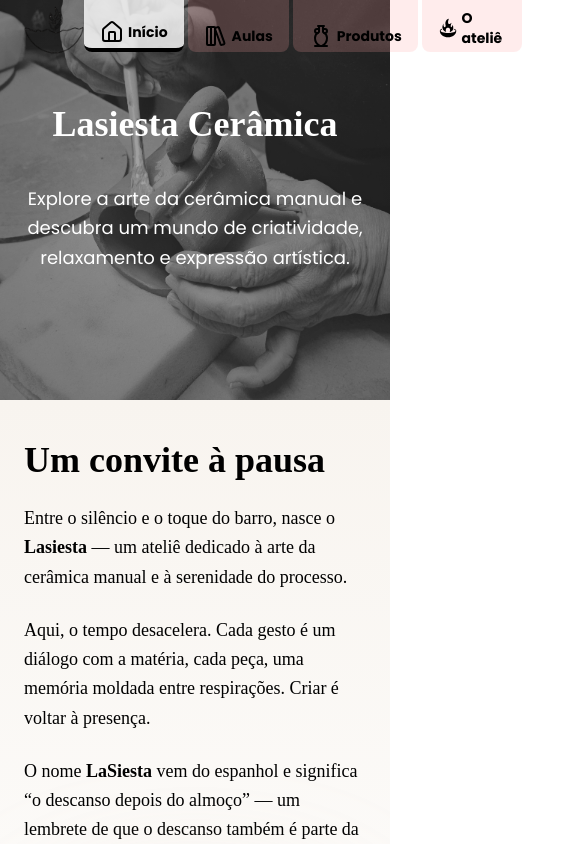
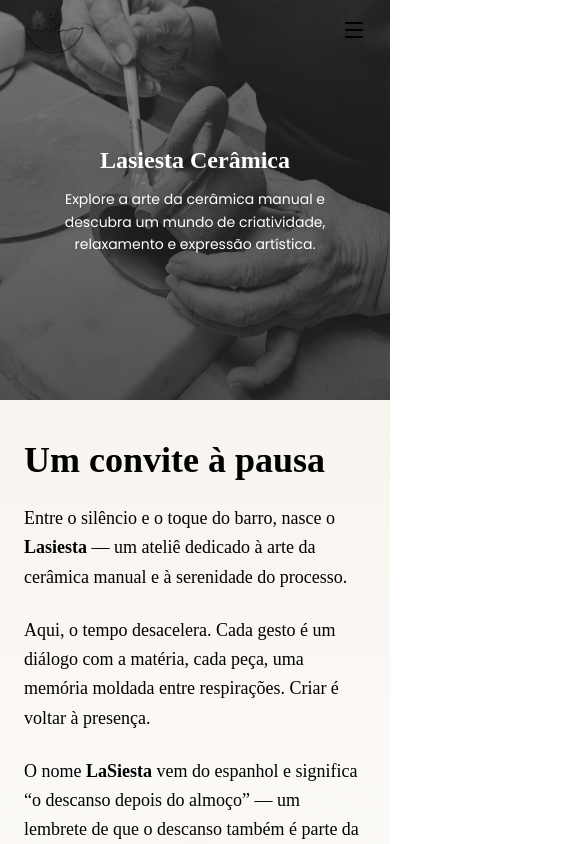
Before and after one commit to EduardoVBF/lasiesta_ceramica, a Next.js app in the folder lasiesta_web/: page / in a window 390 px wide. Shown: the top 844 px of the page, 580 px wide, since content can reach past the window. Built offline with nearby package versions, Linux system fonts and the light colour scheme; a web font is replaced by a local one.

Commit message:
novo menu mobile

```diff
--- a/lasiesta_web/src/app/(screens)/classes/page.tsx
+++ b/lasiesta_web/src/app/(screens)/classes/page.tsx
@@ -42,7 +42,7 @@ const plans = [
 
 export default function Classes() {
 	return (
-    <main className="flex min-h-screen flex-col items-center bg-bege-claro">
+		<main className="flex min-h-screen flex-col items-center bg-bege-claro overflow-x-hidden">
 			<HeaderWithBanner
 				src="/image/aula2pb.jpg"
 				alt="Aulas de Cerâmica"
@@ -52,7 +52,7 @@ export default function Classes() {
 			/>
 
 			{/* Planos de assinatura */}
-      <section className="w-full flex flex-col gap-10 mb-20 z-50 mt-5">
+			<section className="w-full flex flex-col gap-10 mb-20 mt-5">
 				{plans.map((plan) => (
 					<PlansCard key={plan.id} plan={plan} reverse={plan.id % 2 === 0} />
 				))}
--- a/lasiesta_web/src/app/(screens)/products/page.tsx
+++ b/lasiesta_web/src/app/(screens)/products/page.tsx
@@ -480,7 +480,7 @@ export default function Products() {
         );
 
   return (
-    <main className="flex min-h-screen flex-col items-center bg-bege-claro">
+    <main className="flex min-h-screen flex-col items-center bg-bege-claro overflow-hidden">
       <HeaderWithBanner
         src="/image/IMG_0036.JPG"
         alt="Produtos em Cerâmica"
@@ -490,7 +490,7 @@ export default function Products() {
       />
 
       {/* Tabs Navigation */}
-      <div className="w-[90%] mb-8">
+      <div className="w-full max-w-[90%] mb-8 overflow-hidden">
         <div className="flex overflow-x-auto justify-start gap-x-1 px-1">
           {categories.map((category) => (
             <button
@@ -511,7 +511,7 @@ export default function Products() {
       </div>
 
       {/* Grid de Produtos */}
-      <section className="w-[90%] grid grid-cols-1 sm:grid-cols-2 lg:grid-cols-4 gap-10 mb-20 mx-15">
+      <section className="w-full max-w-[90%] grid grid-cols-1 sm:grid-cols-2 lg:grid-cols-4 gap-10 mb-20">
         {filteredProducts.map((product, index) => (
           <ProductCard key={product.id} product={product} index={index} />
         ))}
--- a/lasiesta_web/src/app/page.tsx
+++ b/lasiesta_web/src/app/page.tsx
@@ -44,7 +44,7 @@ const plans = [
 
 export default function HomePage() {
   return (
-    <main className="flex flex-col min-h-screen bg-bege-claro text-marrom-avermelhado">
+    <main className="flex flex-col min-h-screen bg-bege-claro text-marrom-avermelhado overflow-hidden">
       {/* Header com Banner */}
       <HeaderWithBanner
         src="/image/aula2pb.jpg"
@@ -56,7 +56,7 @@ export default function HomePage() {
 
       {/* Manifesto */}
       <section className="relative py-10 bg-gradient-to-b from-[#f8f4ef] to-bege-claro overflow-hidden">
-        <div className="max-w-6xl mx-auto grid md:grid-cols-2 gap-12 items-center px-6">
+        <div className="max-w-6xl mx-auto grid md:grid-cols-2 gap-12 items-center px-6 overflow-hidden">
           {/* Texto */}
           <motion.div
             initial={{ opacity: 0, x: -50 }}
@@ -104,8 +104,7 @@ export default function HomePage() {
       </section>
 
       {/* Coleções */}
-      <section className="py-10 max-w-6xl mx-auto px-6 text-center">
-        <h1 className="text-4xl font-semibold mb-12">Coleções</h1>
+      <section className="py-10 max-w-6xl mx-auto px-6 text-center overflow-hidden">
         <div className="grid md:grid-cols-4 gap-8 my-4">
           {categories.map((cat, index) => (
             <motion.div
@@ -134,7 +133,7 @@ export default function HomePage() {
       </section>
 
       {/* Seção de Cursos */}
-      <section className="bg-[#f8f4ef] py-10 w-full">
+      <section className="bg-[#f8f4ef] py-10 w-full overflow-hidden">
         <div className="max-w-6xl mx-auto px-6">
           <h1 className="text-4xl font-semibold text-center mb-12">
             Cursos e Experiências
@@ -175,7 +174,7 @@ export default function HomePage() {
       </section>
 
       {/* O Ateliê */}
-      <section className="bg-[#f3eee7] py-10">
+      <section className="bg-[#f3eee7] py-10 overflow-hidden">
         <div className="max-w-6xl mx-auto grid md:grid-cols-2 gap-12 items-center px-6">
           <motion.div
             initial={{ opacity: 0, x: -50 }}
--- a/lasiesta_web/src/components/header.tsx
+++ b/lasiesta_web/src/components/header.tsx
@@ -1,25 +1,43 @@
 "use client";
 import { House, Amphora, LibraryBig } from "lucide-react";
+import HeaderMenuMobile from "./headerMenuMobile";
 import { usePathname } from "next/navigation";
 import { GiFireBowl } from "react-icons/gi";
 import HeaderButton from "./headerButton";
+import React, { useState } from "react";
+import { Menu, X } from "lucide-react";
 import Image from "next/image";
-import React from "react";
 
 export default function Header() {
   const pathname = usePathname();
+  const [isMobileMenuOpen, setMobileMenuOpen] = useState(false);
 
   const isActive = (path: string) => pathname === path;
 
   return (
     <header className="w-full flex justify-between bg-transparent px-6 ">
       <Image src="/image/lasiesta_icon.png" alt="Logo" width={60} height={60} />
-      <div className="flex justify-around pb-2 gap-x-1">
+
+      {/* Menu para dispositivos maiores */}
+      <div className="hidden md:flex justify-around pb-2 gap-x-1">
         <HeaderButton pathHref="/" label="Início" Icon={House} />
         <HeaderButton pathHref="/classes" label="Aulas" Icon={LibraryBig} />
         <HeaderButton pathHref="/products" label="Produtos" Icon={Amphora} />
         <HeaderButton pathHref="/studio" label="O ateliê" Icon={GiFireBowl} />
       </div>
+
+      {/* Botão de menu para mobile */}
+      <button
+        className="md:hidden z-20"
+        onClick={() => setMobileMenuOpen(!isMobileMenuOpen)}
+      >
+        {isMobileMenuOpen ? <X size={24} /> : <Menu size={24} />}
+      </button>
+
+      {/* Barra lateral para mobile */}
+      {isMobileMenuOpen && (
+        <HeaderMenuMobile onClose={() => setMobileMenuOpen(false)} />
+      )}
     </header>
   );
 }
--- /dev/null
+++ b/lasiesta_web/src/components/headerMenuMobile.tsx
@@ -0,0 +1,70 @@
+"use client";
+import { House, Amphora, LibraryBig, X } from "lucide-react";
+import { usePathname } from "next/navigation";
+import { GiFireBowl } from "react-icons/gi";
+import Link from "next/link";
+import React from "react";
+
+const navLinks = [
+  { href: "/", label: "Início", Icon: House },
+  { href: "/classes", label: "Aulas", Icon: LibraryBig },
+  { href: "/products", label: "Produtos", Icon: Amphora },
+  { href: "/studio", label: "O ateliê", Icon: GiFireBowl },
+];
+
+export default function HeaderMenuMobile({ onClose }: { onClose: () => void }) {
+  const pathname = usePathname();
+  const isActive = (path: string) => pathname === path;
+
+  return (
+    <div
+      className="
+        fixed top-0 right-0
+        h-full
+        max-w-[320px] w-[50vw] sm:w-[50vw]
+        bg-marrom-claro
+        rounded-l-xl
+        z-[1000]
+        flex flex-col
+        shadow-2xl
+        overflow-y-auto
+        animate-slideIn
+      "
+    >
+      {/* Botão de fechar */}
+      <button
+        onClick={onClose}
+        aria-label="Fechar menu"
+        className="absolute top-4 right-4 text-marrom-avermelhado transition-colors"
+      >
+        <X size={28} />
+      </button>
+
+      {/* Título */}
+      <div className="pt-12 pb-2 border-b-2 border-marrom-avermelhado text-center text-marrom-avermelhado text-lg font-semibold">
+        <h1>Lasiesta Cerâmica</h1>
+      </div>
+
+      {/* Navegação */}
+      <nav className="flex flex-col items-start w-full mt-6 text-base">
+        {navLinks.map(({ href, label, Icon }) => (
+          <Link
+            key={href}
+            href={href}
+            onClick={onClose}
+            className={`flex justify-end transition-colors w-full py-2 items-center ${
+              isActive(href)
+                ? "text-marrom-avermelhado bg-white/50"
+                : "text-gray-500 hover:text-marrom-avermelhado"
+            }`}
+          >
+            <div className="flex items-center gap-1 px-4">
+              <Icon />
+              {label}
+            </div>
+          </Link>
+        ))}
+      </nav>
+    </div>
+  );
+}
--- a/lasiesta_web/src/components/headerWithBanner.tsx
+++ b/lasiesta_web/src/components/headerWithBanner.tsx
@@ -15,42 +15,46 @@ export default function HeaderWithBanner({
   alt: string;
   title: string;
   description: string;
-  textColor: string;
+  textColor?: string;
 }) {
   return (
     <div className="relative w-full flex flex-col items-center">
+      {/* Header fixo no topo */}
       <div className="absolute top-0 z-20 w-full">
         <Header />
       </div>
-      <div className="bg-radial from-transparent to-black/20 absolute top-0 z-10 w-full h-[400px]"></div>
-      <Image
-        src={src}
-        alt={alt}
-        width={1920}
-        height={1080}
-        className="object-cover absolute top-0 z-0 w-full h-[400px] opacity-80"
-      />
 
-      <div className="relative z-10 flex flex-col items-center justify-center h-[400px] w-full bg-black/30">
-        {/* Ajuste de cor e contraste para visibilidade */}
+      {/* Imagem e overlay */}
+      <div className="relative w-full h-[400px] overflow-hidden">
+        <Image
+          src={src}
+          alt={alt}
+          fill
+          className="object-cover opacity-80"
+          priority
+        />
+        <div className="absolute inset-0 bg-gradient-to-b from-black/40 to-black/60 md:from-black/20 md:to-black/40" />
+      </div>
+
+      {/* Conteúdo do banner */}
+      <div className="absolute inset-0 flex flex-col items-center justify-center text-center px-4 sm:px-8">
         <motion.h1
-          initial={{ opacity: 0, y: 50 }}
+          initial={{ opacity: 0, y: 30 }}
           animate={{ opacity: 1, y: 0 }}
-          transition={{ duration: 1, ease: "easeOut" }}
-          className={`text-4xl md:text-5xl font-bold text-center ${textColor} my-10 z-10`}
+          transition={{ duration: 0.8, ease: "easeOut" }}
+          className={`text-2xl sm:text-3xl md:text-5xl font-extrabold ${textColor} drop-shadow-lg`}
         >
           {title}
         </motion.h1>
-        <motion.section
-          initial={{ opacity: 0, scale: 0.95 }}
-          animate={{ opacity: 1, scale: 1 }}
-          transition={{ duration: 1, ease: "easeOut" }}
-          className="max-w-4xl px-6 text-center mb-16 z-10"
+
+        <motion.p
+          initial={{ opacity: 0 }}
+          animate={{ opacity: 1 }}
+          transition={{ delay: 0.2, duration: 0.8 }}
+          className={`mt-3 sm:mt-5 text-sm sm:text-base md:text-lg max-w-[90%] sm:max-w-3xl ${textColor} leading-relaxed drop-shadow-md`}
         >
-          <p className={`leading-relaxed text-lg ${textColor}`}>
-            {description}
-          </p>
-        </motion.section>
+          {description}
+        </motion.p>
       </div>
     </div>
   );
--- a/lasiesta_web/src/components/plansCard.tsx
+++ b/lasiesta_web/src/components/plansCard.tsx
@@ -26,7 +26,7 @@ function PlanSection({
       whileInView={{ opacity: 1, x: 0 }}
       transition={{ duration: 0.8, ease: "easeOut" }}
       viewport={{ once: true }}
-      className={`relative flex flex-col md:flex-row items-center gap-10 md:gap-16 py-6 px-6 rounded-3xl max-w-[85%] mx-auto shadow-lg ${
+      className={`relative flex flex-col md:flex-row items-center gap-10 md:gap-16 py-6 px-6 rounded-3xl max-w-[85%] mx-auto shadow-lg bg-[#818b7e7c] ${
         reverse ? "md:flex-row-reverse" : ""
       }`}
     >
@@ -95,9 +95,6 @@ function PlanSection({
           {plan.buttonText}
         </motion.a>
       </div>
-
-      {/* Fundo decorativo */}
-      <div className="absolute inset-0 -z-10 rounded-3xl bg-[#818b7e7c] pointer-events-none"></div>
     </motion.section>
   );
 }
--- a/lasiesta_web/src/components/productCard.tsx
+++ b/lasiesta_web/src/components/productCard.tsx
@@ -68,7 +68,7 @@ export default function ProductCard({
       </div>
 
       {/* CONTENT */}
-      <div className="p-5 bg-[#bf7a6b5d] text-[#f8f5f1] flex flex-col gap-4">
+      <div className="p-5 bg-[#bf7a6b8b] text-[#f8f5f1] flex flex-col gap-4">
         <div>
           <div>
             <h3
```
Lines whose indentation alone changed are shown as unchanged.
